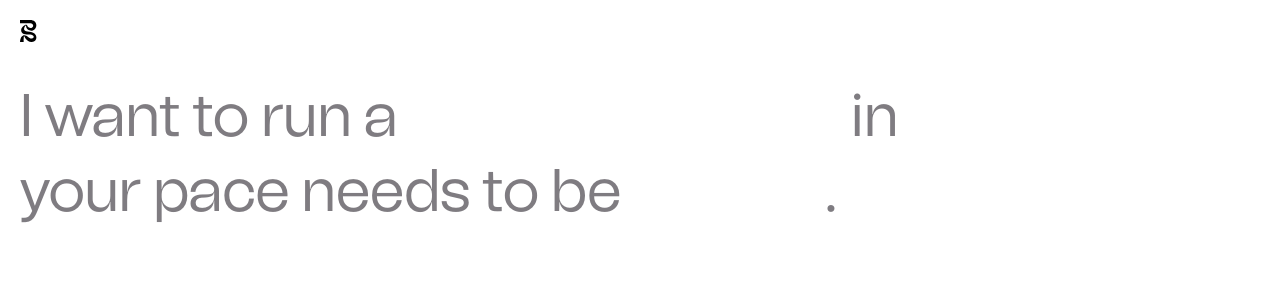
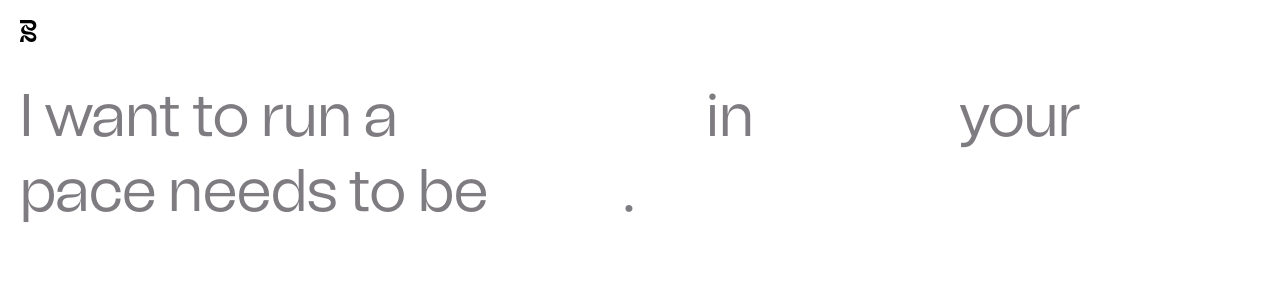
Before and after one commit to tlcottr/banditpacer, a Next.js app: page / in a window 1280 px wide. Shown: the top 300 px of the page. Built offline with nearby package versions, Linux system fonts and the light colour scheme.

Commit message:
added distance, time, pace

```diff
--- a/components/Prompt/index.js
+++ b/components/Prompt/index.js
@@ -1,13 +1,49 @@
 import React from "react";
 import styles from "./styles.module.scss";
 import DownArrow from "../DownArrow";
-import { useState } from "react";
+import { useState, useEffect } from "react";
+
+const getPace = (distance, time) => {
+  let miles;
+  if (distance === "Half Marathon") {
+    miles = 13.1;
+  } else if (distance === "Marathon") {
+    miles = 26.2;
+  } else if (distance === "10K") {
+    miles = 6.2;
+  } else if (distance === "5K") {
+    miles = 3.1;
+  }
+
+  // convert time from string to seconds
+  const timeInSeconds = time.split(":").reduce((acc, time) => 60 * acc + +time);
+  // convert seconds to minutes
+  const timeInMinutes = timeInSeconds / 60;
+  // divide time by miles to get pace in minutes per mile
+  let pace = timeInMinutes / miles;
+  if (pace > 0) {
+    const paceInMinutes = Math.floor(pace);
+    const paceInSeconds = Math.round((pace - paceInMinutes) * 60);
+    pace = new Date(0, 0, 0, 0, paceInMinutes, paceInSeconds)
+      .toISOString()
+      .substr(14, 5);
+  } else {
+    pace = "Pace";
+  }
+  return pace;
+};
 
 function Prompt() {
+  const [distance, setDistance] = useState("");
+  const [time, setTime] = useState("00:00:00");
+  const [pace, setPace] = useState(0);
+
   const InputsDistances = () => {
     const handleClick = (distance) => {
+      setDistance(distance);
       setCurrentDistance(distance);
       toggleHandler();
+      setPace(getPace(distance, time));
     };
 
     return (
@@ -32,51 +68,141 @@ function Prompt() {
     );
   };
 
-  const InputTray = () => {
+  const InputsTime = () => {
+    const [time, setTime] = useState("00:00:00");
+    const [error, setError] = useState("");
+
+    const handleClick = (time) => {
+      setTime(time);
+      setCurrentTime(time);
+      toggleHandler();
+      setPace(getPace(distance, time));
+    };
+
+    const handleChange = (e) => {
+      setTime(e.target.value);
+    };
+
+    const handleSubmit = (e) => {
+      e.preventDefault();
+      if (validateTime(time)) {
+        setCurrentTime(time);
+        toggleHandler();
+      } else {
+        setError("Invalid time format. Please use the format HH:MM:SS");
+      }
+    };
+
+    const validateTime = (time) => {
+      // Regular expression to match time format
+      const timeFormat = /^(?:[01]\d|2[0-3]):[0-5]\d:[0-5]\d$/;
+      return timeFormat.test(time);
+    };
+
     return (
-      <div className="fixed bottom-0 left-0 w-full bg-white p-5 z-3">
-        <InputsDistances />
+      <form onSubmit={handleSubmit}>
+        <ul className="font-GroteskRegular text-3xl text-black py-8">
+          <div className="flex flex-row items-center justify-between pb-8 cursor-pointer text-4xl">
+            <input
+              id="time-input"
+              value={time}
+              onChange={handleChange}
+              className={`bg-white text-left max-w-[200px] ${
+                error ? "border-red-500" : ""
+              }`}
+              placeholder="00:00:00"
+            />
+            <button
+              type="submit"
+              className="bg-blue-500 text-white py-2 px-4 rounded-full text-sm"
+            >
+              Update
+            </button>
+          </div>
+          {error && <p className="text-red-500">{error}</p>}
+          <div className="flex flex-row items-center justify-between py-1 cursor-pointer">
+            <li onClick={() => handleClick("03:00:00")}>Boston</li>
+            <li className="text-[#7f7c81]">03:00:00</li>
+          </div>
+          <div className="flex flex-row items-center justify-between py-1 cursor-pointer">
+            <li onClick={() => handleClick("02:53:00")}>New York</li>
+            <li className="text-[#7f7c81]">02:53:00</li>
+          </div>
+          <div className="flex flex-row items-center justify-between py-1 cursor-pointer">
+            <li onClick={() => handleClick("02:54:00")}>Berlin</li>
+            <li className="text-[#7f7c81]">02:54:00</li>
+          </div>
+        </ul>
+      </form>
+    );
+  };
+
+  const InputTray = ({ selected }) => {
+    return (
+      <div className="fixed bottom-0 left-0 w-full bg-white p-5 z-1">
+        {selected === "distance" && <InputsDistances />}
+        {selected === "time" && <InputsTime />}
       </div>
     );
   };
 
-  const Obscurer = () => {
+  const Obscurer = ({ onClick }) => {
     return (
-      <div className="fixed inset-0 bg-black opacity-75 h-screen w-screen z-2"></div>
+      <div
+        className="fixed inset-0 bg-black opacity-75 h-screen w-screen z-[0]"
+        onClick={onClick}
+      ></div>
     );
   };
 
-  const [currentDistance, setCurrentDistance] = useState("Half Marathon");
+  const [currentDistance, setCurrentDistance] = useState("Distance");
+  const [currentTime, setCurrentTime] = useState("Time");
   const [open, setOpen] = useState(false);
+  const [selected, setSelected] = useState("distance");
 
   const toggleHandler = () => {
     setOpen(!open);
   };
+
+  const handleDistanceClick = () => {
+    setSelected("distance");
+    toggleHandler();
+  };
+
+  const handleTimeClick = () => {
+    setSelected("time");
+    toggleHandler();
+  };
+
+  useEffect(() => {
+    if (distance && time) {
+      setPace(getPace(distance, time));
+    }
+  }, [distance, time]);
 
   return (
     <>
       <div className="text-[#7f7c81] text-5xl md:text-6xl font-GroteskRegular max-w-sm md:max-w-6xl my-9 tracking-[0.9 px]">
         <h1 className="leading-[56px] md:leading-tight">
           I want to run a{" "}
-          <span className={styles.underline} onClick={() => toggleHandler()}>
+          <span
+            className={styles.underline}
+            onClick={() => handleDistanceClick()}
+          >
             {currentDistance}
             <DownArrow />
           </span>
           in{" "}
-          <span className={styles.underline} onClick={() => toggleHandler()}>
-            1:21:00
+          <span className={styles.underline} onClick={() => handleTimeClick()}>
+            {currentTime}
             <DownArrow />
           </span>
-          your pace needs to be <span className={styles.underline}>6:05/m</span>
-          .
+          your pace needs to be{" "}
+          <span className={styles.underline}>{pace}/mi</span>.
         </h1>
       </div>
-      {open && (
-        <span onClick={() => toggleHandler()} className="cursor-pointer">
-          <Obscurer />
-        </span>
-      )}
-      {open && <InputTray />}
+      {open && <Obscurer onClick={toggleHandler} />}
+      {open && <InputTray selected={selected} />}
     </>
   );
 }
--- a/styles/theme.scss
+++ b/styles/theme.scss
@@ -2,7 +2,7 @@
   --background: #000000;
   --text: #ffffff;
   --dimText: #7f7c81;
-  --dimText2: #7f7c81;
+
 }
 
 [data-theme="light"] {
```
